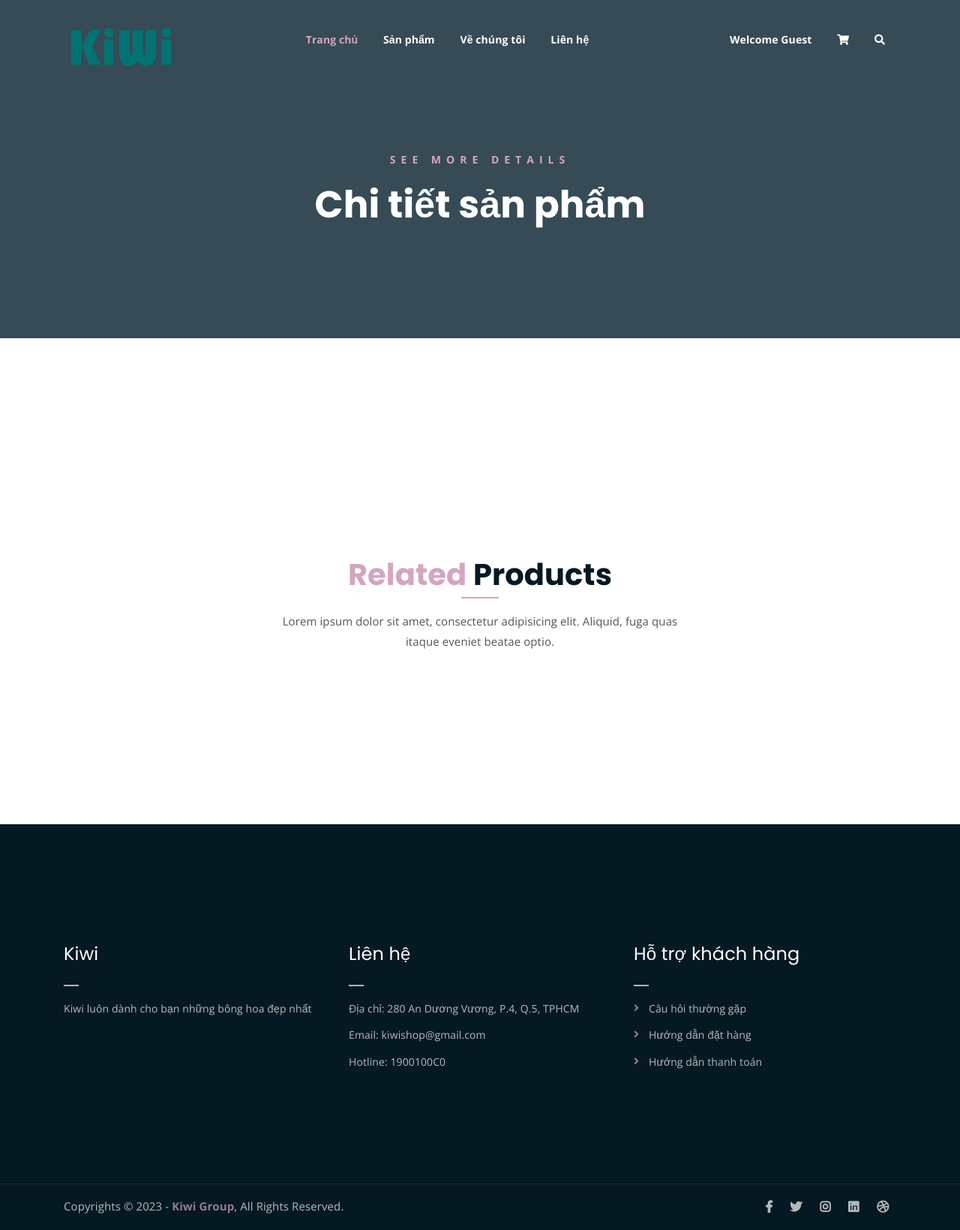
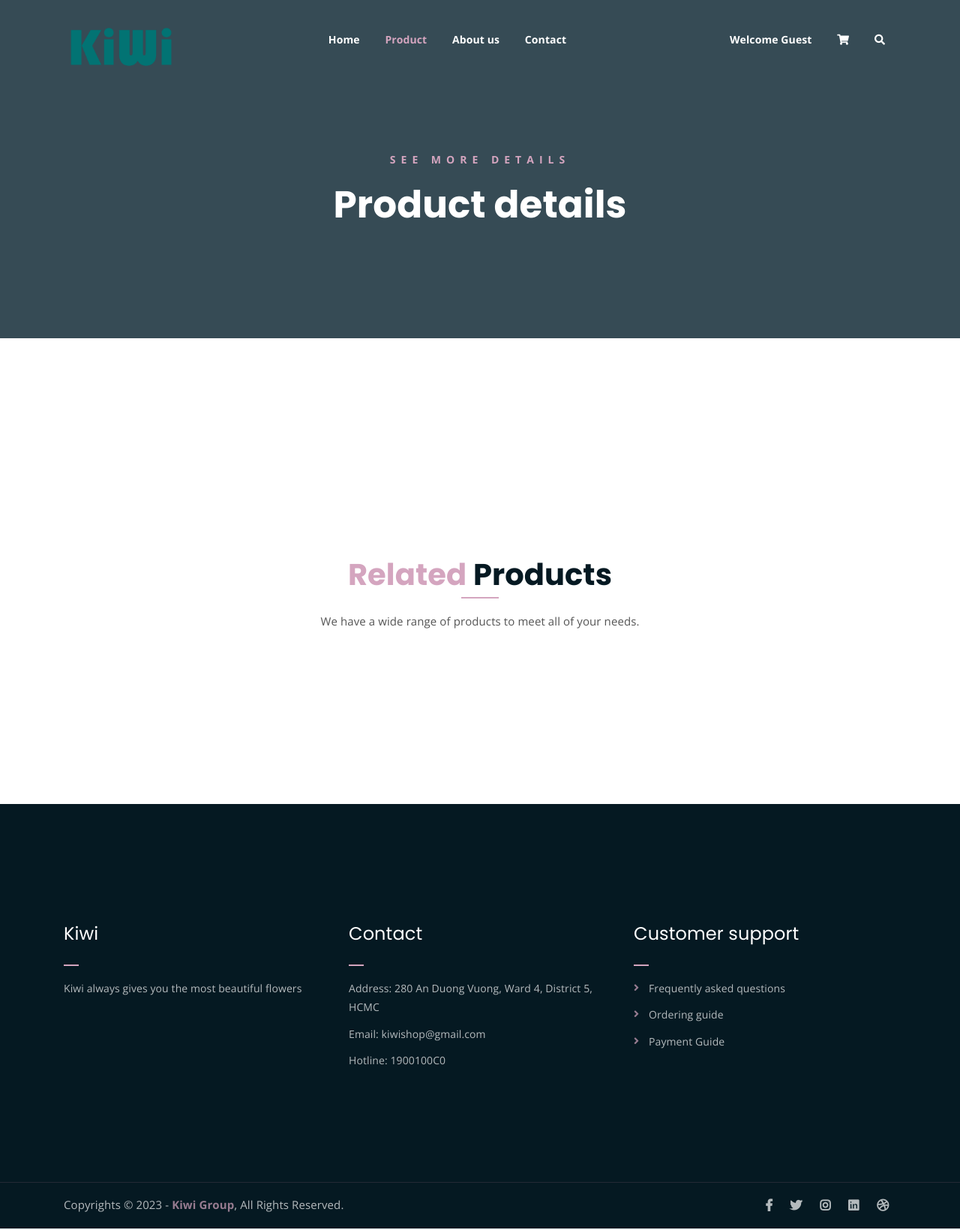
Before and after one commit to Sherlockian1212/kiwi-flowershop, a PHP site: page /single-product.php in a window 1280 px wide. Shown: the whole page at 75% size. Run offline with PHP 8.4, Linux system fonts and the light colour scheme.

Commit message:
update single-product.php

```diff
--- a/function/common_functions.php
+++ b/function/common_functions.php
@@ -107,9 +107,6 @@ function viewDetails()
 							<p class='single-product-pricing'><span>Per Bouquet</span>$product_price VNĐ</p>
 							<p>$product_description</p>
 							<div class='single-product-form'>
-								<form action='index.php''>
-									<input type='number' placeholder='0'>
-								</form>
 								<a href='shop.php?add_to_cart=$product_id' class='cart-btn'><i class='fas fa-shopping-cart'></i>
 									Add to cart</a>
 							</div>
@@ -212,29 +209,29 @@ function cart_item()
         $select_query = "SELECT * FROM `cart_details` WHERE ip_address = '$get_ip_address'";
         $result_select = mysqli_query($con, $select_query);
         $number = mysqli_num_rows($result_select);
-    }
-    else {
-            global $con;
-            $get_ip_address = getIPAddress();
-            $select_query = "SELECT * FROM `cart_details` WHERE ip_address = '$get_ip_address'";
-            $result_select = mysqli_query($con, $select_query);
-            $number = mysqli_num_rows($result_select);
+    } else {
+        global $con;
+        $get_ip_address = getIPAddress();
+        $select_query = "SELECT * FROM `cart_details` WHERE ip_address = '$get_ip_address'";
+        $result_select = mysqli_query($con, $select_query);
+        $number = mysqli_num_rows($result_select);
     }
     echo $number;
 }
 
-function total_cart_price(){
+function total_cart_price()
+{
     global $con;
     $get_ip_address = getIPAddress();
     $total = 0;
     $cart_query = "SELECT * FROM `cart_details` WHERE ip_address = '$get_ip_address'";
     $result = mysqli_query($con, $cart_query);
-    while ($row = mysqli_fetch_array($result)){
+    while ($row = mysqli_fetch_array($result)) {
         $product_id = $row['product_id'];
         $product_quantity = $row['quantity'];
         $select_products = "Select * from `products` where product_id=$product_id";
         $result_products = mysqli_query($con, $select_products);
-        while($row_product_price=mysqli_fetch_array($result_products)){
+        while ($row_product_price = mysqli_fetch_array($result_products)) {
             $product_price = array($row_product_price['product_price']);
             $product_values = array_sum($product_price);
             $total += $product_values * $product_quantity;
@@ -266,19 +263,17 @@ function getCartItemInfo()
     $cart_query = "SELECT * FROM `cart_details` WHERE ip_address = '$get_ip_address'";
     $result = mysqli_query($con, $cart_query);
     $result_count = mysqli_num_rows($result);
-    if(!$result_count){
+    if (!$result_count) {
         echo "
                 <img style='width: 100%; padding: 10px' src='https://th.bing.com/th/id/R.afa6a28d0ee0b5e7d55b7a5aecdfedec?rik=eOl3Z%2bU0XvmYlw&riu=http%3a%2f%2fiticsystem.com%2fimg%2fempty-cart.png&ehk=0omil1zRH7T3Pb5iTzvueamUQLSSb55vgY7dLFF8Bl8%3d&risl=&pid=ImgRaw&r=0'>
             ";
-    }
-    else
-    {
-        while ($row = mysqli_fetch_array($result)){
+    } else {
+        while ($row = mysqli_fetch_array($result)) {
             $product_id = $row['product_id'];
             $product_quantity = $row['quantity'];
             $select_products = "Select * from `products` where product_id=$product_id";
             $result_products = mysqli_query($con, $select_products);
-            while($row_product_price=mysqli_fetch_array($result_products)){
+            while ($row_product_price = mysqli_fetch_array($result_products)) {
                 $product_price = array($row_product_price['product_price']);
                 $product_table = $row_product_price['product_price'];
                 $product_title = $row_product_price['product_title'];
@@ -302,11 +297,11 @@ function remove_cart_item()
 {
     global $con;
     $get_ip_address = getIPAddress();
-    if(isset($_GET['remove_id'])){
+    if (isset($_GET['remove_id'])) {
         $product_id = $_GET['remove_id'];
         $remove_cart = "DELETE from `cart_details` WHERE ip_address = '$get_ip_address' AND product_id = $product_id";
         $result_remove_product = mysqli_query($con, $remove_cart);
-        if ($result_remove_product){
+        if ($result_remove_product) {
             echo "<script>window.open('cart.php','_self')</script>";
         }
     }
@@ -318,19 +313,16 @@ function get_user_order_details()
     $username = $_SESSION['username'];
     $get_details = "Select * from `user_table` where username='$username'";
     $result_query = mysqli_query($con, $get_details);
-    while ($row_query=mysqli_fetch_array($result_query)){
+    while ($row_query = mysqli_fetch_array($result_query)) {
         $userid = $row_query['user_id'];
-        if (!isset($_GET['edit_account'])){
-            if (!isset($_GET['my_orders'])){
+        if (!isset($_GET['edit_account'])) {
+            if (!isset($_GET['my_orders'])) {
                 $get_orders = "Select * from `user_orders` where user_id='$userid' and order_status='pending'";
                 $result_user_orders_query = mysqli_query($con, $get_orders);
                 $row_count = mysqli_num_rows($result_user_orders_query);
-                if ($row_count > 0)
-                {
+                if ($row_count > 0) {
                     echo "<h3>You have <span class='text-warning'>$row_count</span> pending orders</h3>";
-                }
-                else
-                {
+                } else {
                     echo "<h3>No <span class='text-danger'>pending</span> orders</h3>";
                     echo "<a class='text-info' href='../shop.php'>Explore more</a>";
                 }
--- a/single-product.php
+++ b/single-product.php
@@ -6,12 +6,12 @@ session_start();
 ?>
 <!DOCTYPE html>
 <html lang="en">
+
 <head>
 	<meta charset="UTF-8">
 	<meta http-equiv="X-UA-Compatible" content="IE=edge">
 	<meta name="viewport" content="width=device-width, initial-scale=1">
-		<meta name="description"
-			content="Responsive Bootstrap4 Shop Template, Created by Imran Hossain from https://imransdesign.com/">
+	<meta name="description" content="Responsive Bootstrap4 Shop Template, Created by Imran Hossain from https://imransdesign.com/">
 
 	<!-- title -->
 	<title>Kiwi - Flower Shop</title>
@@ -19,11 +19,8 @@ session_start();
 	<!-- favicon -->
 	<link rel="shortcut icon" type="image/png" href="assets/img/favicon.png">
 	<!-- google font -->
-		<link href="https://fonts.googleapis.com/css?family=Open+Sans:300,400,700"
-			rel="stylesheet">
-		<link
-			href="https://fonts.googleapis.com/css?family=Poppins:400,700&display=swap"
-			rel="stylesheet">
+	<link href="https://fonts.googleapis.com/css?family=Open+Sans:300,400,700" rel="stylesheet">
+	<link href="https://fonts.googleapis.com/css?family=Poppins:400,700&display=swap" rel="stylesheet">
 	<!-- fontawesome -->
 	<link rel="stylesheet" href="assets/css/all.min.css">
 	<!-- bootstrap -->
@@ -42,6 +39,7 @@ session_start();
 	<link rel="stylesheet" href="assets/css/responsive.css">
 
 </head>
+
 <body>
 
 	<!--PreLoader-->
@@ -69,25 +67,20 @@ session_start();
 						<!-- menu start -->
 						<nav class="main-menu">
 							<ul>
-									<li class="current-list-item"><a href="index.php">Trang chủ</a>
+								<li><a href="index.php">Home</a>
 								</li>
-									<li><a href="shop.php">Sản phẩm</a>
-										<ul class="sub-menu">
-											<li><a href="shop.php">Tất cả sản phẩm</a></li>
-											<li><a href="cart.php">Giỏ hàng</a></li>
-											<li><a href="user_area/checkout.php">Đặt hàng</a></li>
-										</ul>
+								<li class="current-list-item"><a href="shop.php">Product</a>
 								</li>
-									<li><a href="about.php">Về chúng tôi</a>
+								<li><a href="about.php">About us</a>
 								</li>
-									<li><a href="contact.php">Liên hệ</a></li>
+								<li><a href="contact.php">Contact</a></li>
 								<li>
 									<div class="header-icons">
 										<?php
-											if(!isset($_SESSION['username'])){
+										if (!isset($_SESSION['username'])) {
 											echo "<a href='./user_area/user_login.php'>Welcome Guest</a>";
-											}else{
-												echo "<a href='./user_area/profile.php'>Welcome ".$_SESSION['username']."</a>";
+										} else {
+											echo "<a href='./user_area/profile.php'>Welcome " . $_SESSION['username'] . "</a>";
 										}
 										?>
 										<a class="shopping-cart" href="cart.php"><i class="fas
@@ -114,18 +107,18 @@ session_start();
 			<div class="row">
 				<div class="col-lg-12">
 					<span class="close-btn"><i class="fas fa-window-close"></i></span>
-						<form class="search-bar" action="search_product.php" method="get">
+					<div class="search-bar">
 						<div class="search-bar-tablecell">
-								<h3>Search For:</h3>
-								<input type="search" placeholder="Keywords" name="search_data">
-								<button name="search_data_product" value="Search" type="submit">Search<i class="fas fa-search"></i></button>
-							</div>
-						</form>
+							<h3>What do you want to search?</h3>
+							<input type="text" placeholder="Key">
+							<button type="submit">Search<i class="fas fa-search"></i></button>
 						</div>
 					</div>
 				</div>
 			</div>
-		<!-- end search arewa -->
+		</div>
+	</div>
+	<!-- end search area -->
 
 	<!-- breadcrumb-section -->
 	<div class="breadcrumb-section breadcrumb-bg">
@@ -134,7 +127,7 @@ session_start();
 				<div class="col-lg-8 offset-lg-2 text-center">
 					<div class="breadcrumb-text">
 						<p>See more Details</p>
-							<h1>Chi tiết sản phẩm</h1>
+						<h1>Product details</h1>
 					</div>
 				</div>
 			</div>
@@ -161,8 +154,7 @@ session_start();
 				<div class="col-lg-8 offset-lg-2 text-center">
 					<div class="section-title">
 						<h3><span class="orange-text">Related</span> Products</h3>
-							<p>Lorem ipsum dolor sit amet, consectetur adipisicing elit. Aliquid,
-								fuga quas itaque eveniet beatae optio.</p>
+						<p>We have a wide range of products to meet all of your needs.</p>
 					</div>
 				</div>
 			</div>
@@ -182,14 +174,14 @@ session_start();
 				<div class="col-lg-4 col-md-6">
 					<div class="footer-box about-widget">
 						<h2 class="widget-title">Kiwi</h2>
-							<p>Kiwi luôn dành cho bạn những bông hoa đẹp nhất</p>
+						<p>Kiwi always gives you the most beautiful flowers</p>
 					</div>
 				</div>
 				<div class="col-lg-4 col-md-6">
 					<div class="footer-box get-in-touch">
-							<h2 class="widget-title">Liên hệ</h2>
+						<h2 class="widget-title">Contact</h2>
 						<ul>
-								<li>Địa chỉ: 280 An Dương Vương, P.4, Q.5, TPHCM</li>
+							<li>Address: 280 An Duong Vuong, Ward 4, District 5, HCMC</li>
 							<li>Email: kiwishop@gmail.com</li>
 							<li>Hotline: 1900100C0</li>
 						</ul>
@@ -197,11 +189,11 @@ session_start();
 				</div>
 				<div class="col-lg-4 col-md-6">
 					<div class="footer-box pages">
-							<h2 class="widget-title">Hỗ trợ khách hàng</h2>
+						<h2 class="widget-title">Customer support</h2>
 						<ul>
-								<li>Câu hỏi thường gặp</li>
-								<li>Hướng dẫn đặt hàng</li>
-								<li>Hướng dẫn thanh toán</li>
+							<li>Frequently asked questions</li>
+							<li>Ordering guide</li>
+							<li>Payment Guide</li>
 						</ul>
 					</div>
 				</div>
@@ -255,6 +247,6 @@ session_start();
 	<script src="assets/js/sticker.js"></script>
 	<!-- main js -->
 	<script src="assets/js/main.js"></script>
+</body>
 
-	</body>
 </html>
```
Lines whose indentation alone changed are shown as unchanged.
